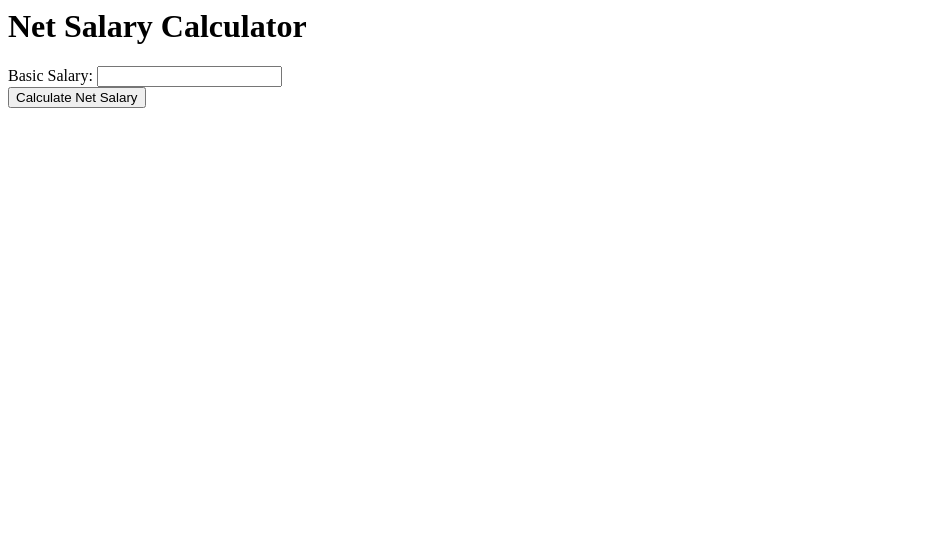
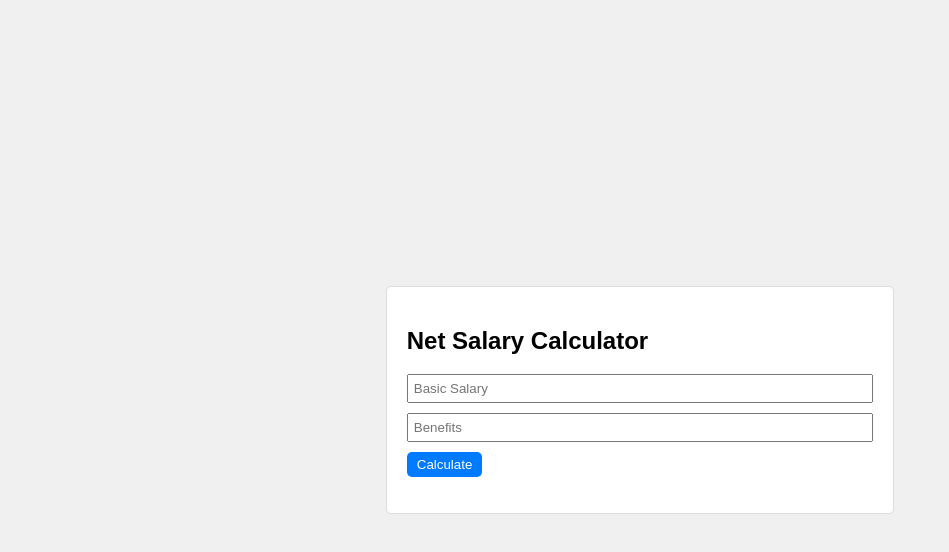
Before and after one commit to Davidmuchahi/Net-salary-calculator, a plain HTML site: page index.html in a window 1280 px wide. Shown: the whole page, without its empty margins (0-949 px from the left). Drawn offline with Linux system fonts and the light colour scheme.

Commit message:
The Calculator button is not working

```diff
--- a/index.html
+++ b/index.html
@@ -1,20 +1,23 @@
-<!DOCTYP html>
+
+<!DOCTYPE html>
 <html>
-  <head>
+ <head>
     <meta charset="UTF-8">
     <meta name="viewport" content="width=device-width, initial-scale=1.0">
+    <link rel="stylesheet" href="styles.css">
     <title>Group 9 Net Salary Calculator</title>
-  </head>
-  <body>
-    <h1>Net Salary Calculator</h1>
+ </head>
+ <body>
+    <div class="calculator">
+        <h2>Net Salary Calculator</h2>
+        <input type="number" id="basicSalary" placeholder="Basic Salary">
+        <input type="number" id="benefits" placeholder="Benefits">
+        <button onclick="calculateNetSalary()">Calculate</button>
+        <p id="netSalary"></p>
+    </div>
 
-    <label for="basic-salary">Basic Salary:</label>
-    <input type="number" id="basic-salary" required>
-    <br>
-
-    <button onclick="calculateNetSalary()">Calculate Net Salary</button>
-    <br>
-
-    <div id="result"></div>
-  </body>
+    <script src="script.js"></script>
+</body>
 </html>
+ </body>
+ </html>
--- a/script.js
+++ b/script.js
@@ -1,21 +1,31 @@
+function calculateNetSalary(basicSalary, benefits) {
+    const KRA_RATES = [
+        [0, 0.16],
+        [9440, 0.17],
+        [16440, 0.18],
+        [21440, 0.19],
+        [24440, 0.20],
+        [Infinity, 0.21],
+    ];
 
-    function calculateNetSalary() {
-        // Get input values
-        const basicSalary = parseFloat(document.getElementById('basic-salary').value);
-        const benefits = parseFloat(document.getElementById('benefits').value);
+    const NHIF_RATE = 0.04;
+    const NSSF_RATE = 0.08;
 
-        // Calculate payee, NHIF deductions, gross salary, and net salary
-        const tax = (basicSalary + benefits) * 0.1;
-        const nhifDeductions = (basicSalary + benefits) * 0.05;
-        const grossSalary = basicSalary + benefits - tax - nhifDeductions;
-        const netSalary = grossSalary - tax - nhifDeductions;
+    let totalIncome = basicSalary + benefits;
+    let payee = 0;
+    for (let i = 0; i < KRA_RATES.length; i++) {
+        if (totalIncome <= KRA_RATES[i][0]) {
+            payee = totalIncome * KRA_RATES[i][1];
+            break;
+        }
+    }
 
-        // Display results
-        const results = document.getElementById('results');
-        results.innerHTML = `
-            <p>Payee (Tax): <strong>${tax.toFixed(2)}</strong></p>
-            <p>NHIF Deductions: <strong>${nhifDeductions.toFixed(2)}</strong></p>
-            <p>Gross Salary: <strong>${grossSalary.toFixed(2)}</strong></p>
-            <p>Net Salary: <strong>${netSalary.toFixed(2)}</strong></p>
+    let NHIFDeductions = totalIncome * NHIF_RATE;
+    let NSSFDeductions = totalIncome * NSSF_RATE;
+    let grossSalary = totalIncome - payee - NHIFDeductions - NSSFDeductions;
+    let netSalary = grossSalary - payee - NHIFDeductions - NSSFDeductions;
 
-    }
+    return netSalary;
+}
+
+console.log(calculateNetSalary(30000, 5000)); // 20800
--- a/styles.css
+++ b/styles.css
@@ -1,23 +1,37 @@
-body{
+body {
     font-family: Arial, sans-serif;
-        max-width: 800px;
-        margin: 0 auto;
+    margin: 0;
+    padding: 0;
+    display: flex;
+    justify-content: center;
+    align-items: center;
+    height: 100vh;
+    background-color: #f0f0f0;
+}
+
+.calculator {
     padding: 20px;
+    border: 1px solid #ddd;
+    background-color: #fff;
+    border-radius: 5px;
 }
-input, button {
-        font-size: 1.1rem;
-        padding: 10px;
+
+input[type="number"] {
+    width: 100%;
+    padding: 5px;
+    margin-bottom: 10px;
+    box-sizing: border-box;
 }
+
 button {
+    padding: 5px 10px;
+    background-color: #007bff;
+    color: #fff;
+    border: none;
+    border-radius: 5px;
     cursor: pointer;
-        background-color: #4CAF50;
-        color: white;
-        border: none;
 }
+
 button:hover {
-        background-color: #45a049;
+    background-color: #0056b3;
 }
-#results {
-        margin-top: 20px;
-        font-size: 1.2rem;
-    }
```
Lines whose indentation alone changed are shown as unchanged.
